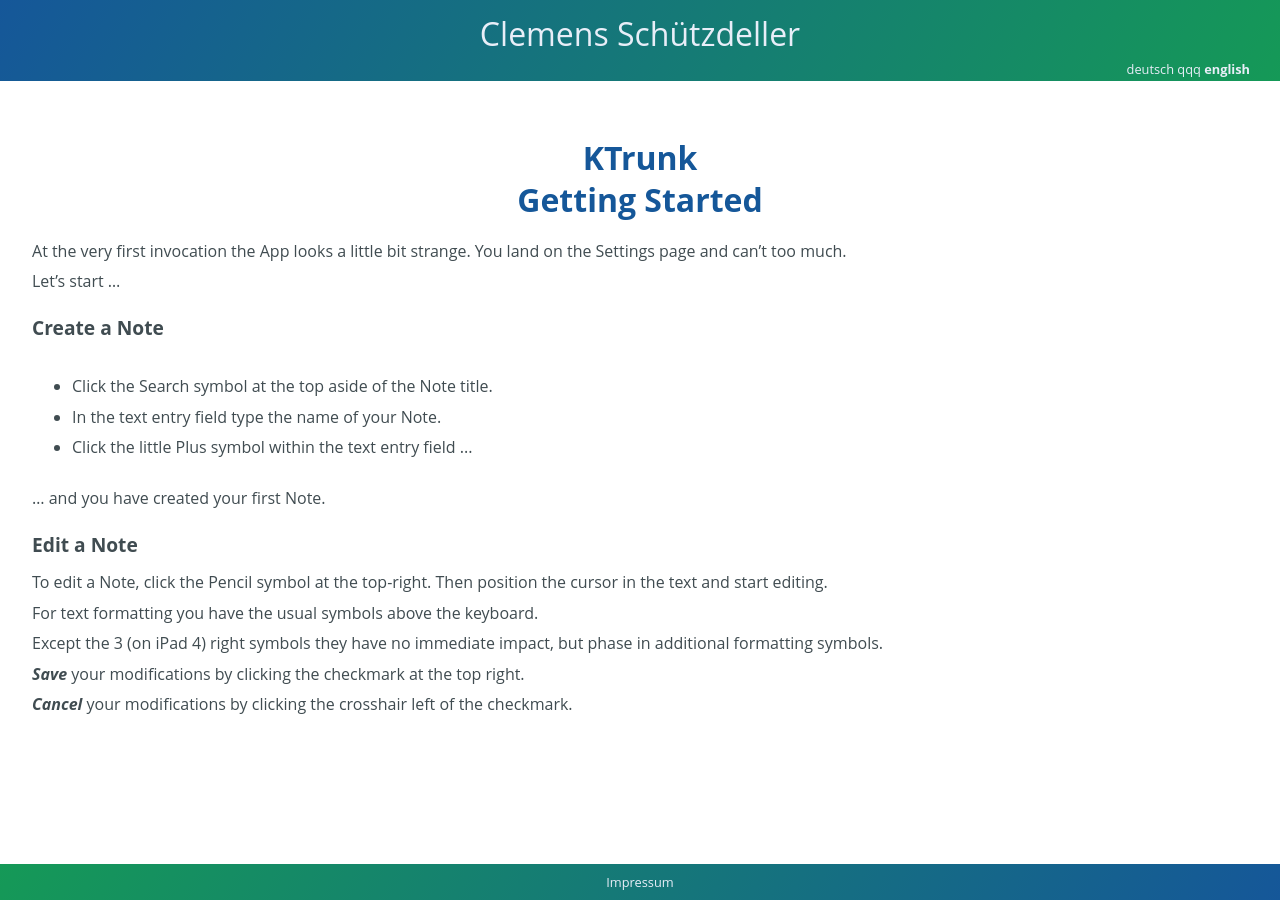
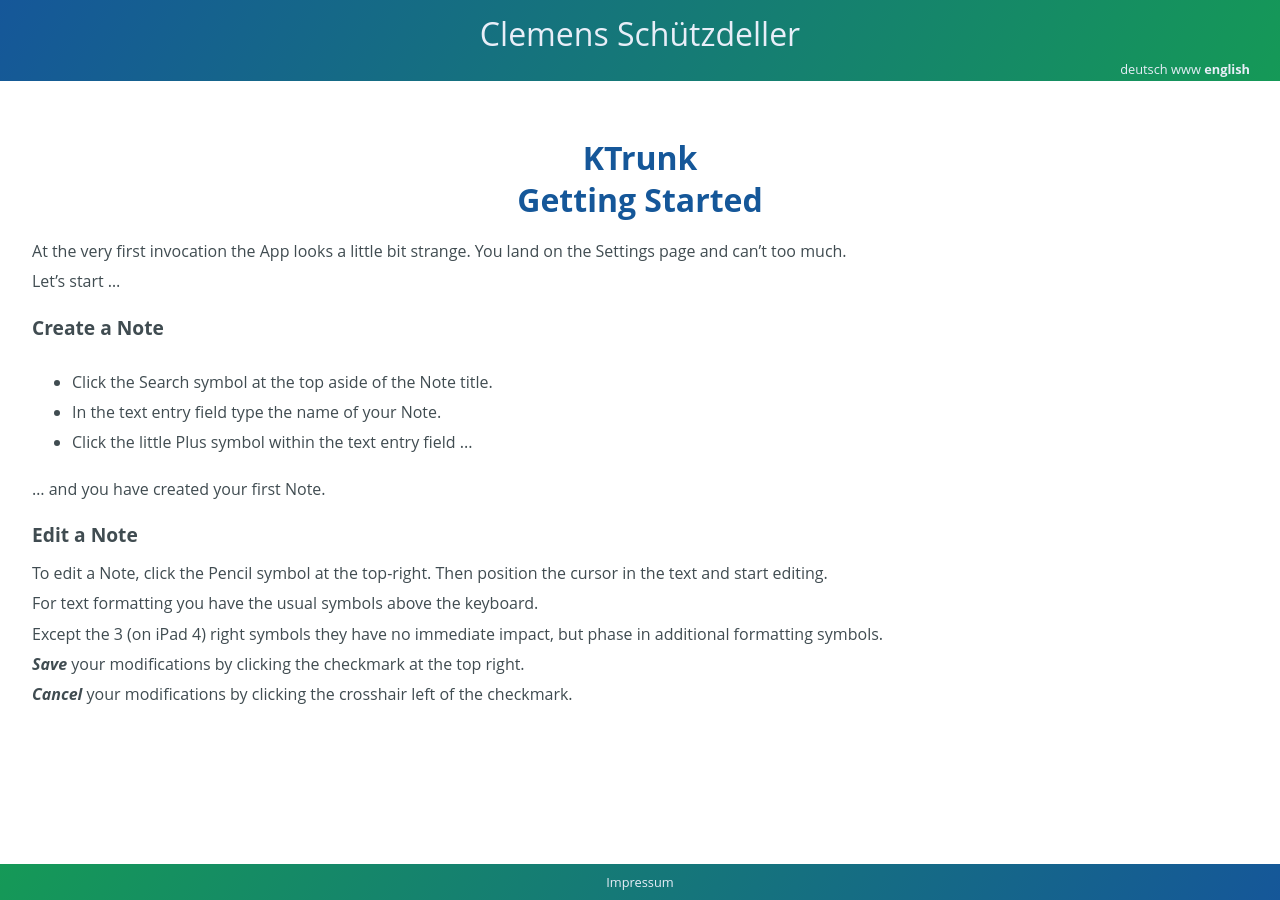
Before and after one commit to cs-LA/home, a Jekyll site: the page built from KTrunk/GettingStarted.md, in a window 1280 px wide. Built offline with Jekyll 4.4.1, drawn with Linux system fonts in a browser that asks for light colours; our own code applies the rules of GitHub Pages for plain Markdown files.

Commit message:
Update default.html

```diff
--- a/_layouts/default.html
+++ b/_layouts/default.html
@@ -90,13 +90,17 @@
         font-size: 1.0em
       }
 
-      ul, li {
+      ul {
+        padding-top: 0;
+        padding-bottom: 0;
+      }
+      li {
         padding-top: 0.3em;
         padding-bottom: 0.3em;
       }
 
       img {
-	display: block;
+	      display: block;
         width: 80%;
         margin-left: auto;
         margin-right: auto;
@@ -113,7 +117,7 @@
     <script>
       function setLanguage() {
         shortLang = sessionStorage.getItem("shortLang")
-        document.getElementById("debug").innerHTML = "qqq"
+        document.getElementById("debug").innerHTML = "www"
 
         if (shortLang == null) {
           lang = window.navigator.languages ? window.navigator.languages[0] : null
```
